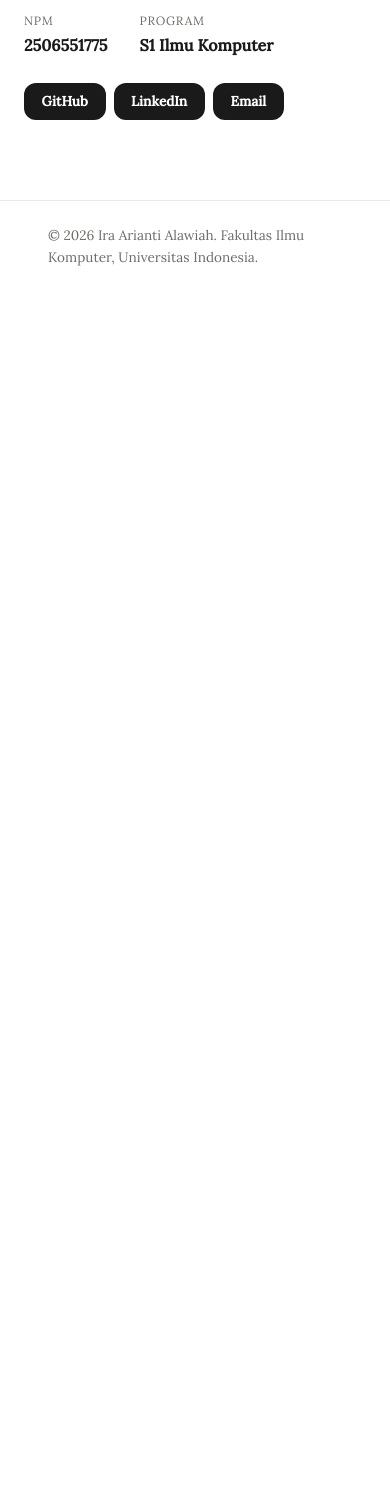
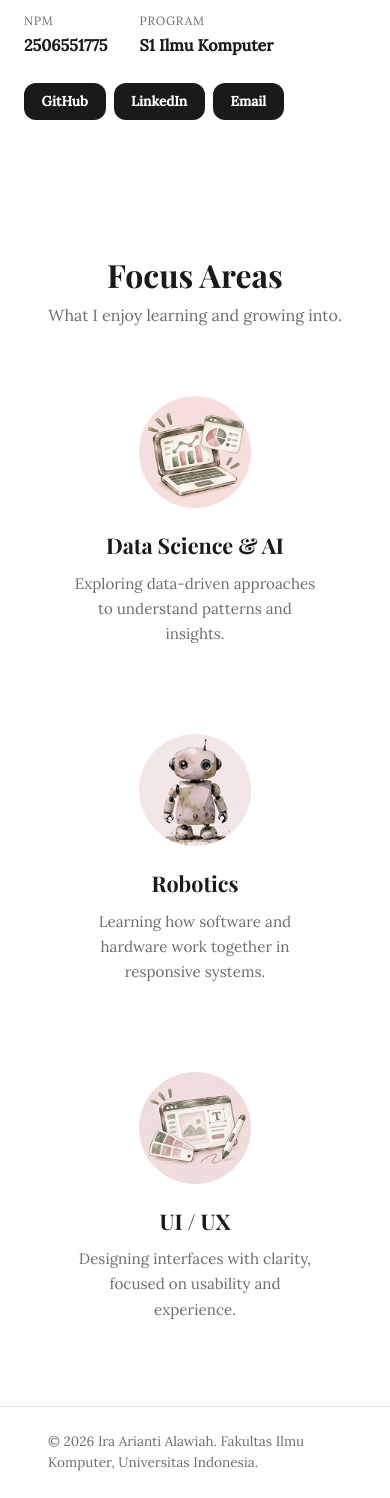
Before and after one commit to raa-arianti/myportofolio, a Django app: page / in a window 390 px wide. Shown: the part 676-2174 px from the top of the page. Before the commit the page ends 942 px from the top, so only its background shows below. Run offline with Django 5.2, Linux system fonts and the light colour scheme.

Commit message:
feat: add Focus Areas section with responsive grid and hover states

```diff
--- a/static/css/style.css
+++ b/static/css/style.css
@@ -193,6 +193,119 @@ h1, h2, h3, .brand {
     border-top: 1px solid var(--line);
 }
 
+/* ==========================================================================
+   FOCUS AREAS
+   Section baru untuk Individual Assignment 1.
+   Tiga bidang yang sedang saya pelajari, ditulis sebagai daftar <ul>
+   karena ketiganya item sejajar - bukan konten yang berdiri sendiri.
+   Layout: CSS Grid tiga kolom sama lebar.
+   ========================================================================== */
+
+.focus {
+    padding: 5rem 0;
+}
+
+/* --- Kepala section: judul + subjudul, rata tengah.
+       Nama kelasnya sengaja generik (.section-head, bukan .focus-head)
+       supaya bisa dipakai ulang oleh section "Recent Work" nanti. --- */
+.section-head {
+    max-width: 540px;
+    margin: 0 auto 3.5rem;
+    text-align: center;
+}
+
+.section-head h2 {
+    font-size: clamp(2rem, 4vw, 2.6rem);
+    line-height: 1.2;
+    margin-bottom: 0.5rem;
+}
+
+.section-sub {
+    color: var(--text-muted);
+}
+
+/* --- Grid tiga kolom sama lebar --- */
+.focus-grid {
+    list-style: none;                     /* hapus bullet bawaan <ul> */
+    display: grid;
+    grid-template-columns: repeat(3, 1fr);
+    gap: 2.5rem;
+}
+
+/* --- Satu kartu focus area --- */
+.focus-card {
+    padding: 1.75rem 1rem;
+    text-align: center;
+    border-radius: var(--radius);
+    transition: transform 0.25s ease, box-shadow 0.25s ease;
+}
+
+/* Kartu terangkat sedikit saat disentuh kursor, dengan bayangan
+   bernuansa rose supaya menyatu dengan palet halaman. */
+.focus-card:hover {
+    transform: translateY(-6px);
+    box-shadow: 0 12px 28px rgba(160, 90, 118, 0.12);
+}
+
+/* --- Ikon.
+       Lingkaran pink sudah menyatu di dalam berkas PNG-nya,
+       jadi di sini cukup mengatur ukuran - tidak perlu border-radius. --- */
+.focus-icon {
+    display: block;
+    width: 132px;
+    height: 132px;
+    margin: 0 auto 1.25rem;
+    object-fit: contain;
+    transition: transform 0.25s ease;
+}
+
+.focus-card:hover .focus-icon {
+    transform: scale(1.06);
+}
+
+/* --- Teks kartu --- */
+.focus-card h3 {
+    font-size: 1.35rem;
+    margin-bottom: 0.5rem;
+}
+
+.focus-card p {
+    max-width: 26ch;        /* jaga deskripsi tetap sekitar 2 baris, seperti di design */
+    margin: 0 auto;
+    color: var(--text-muted);
+    font-size: 0.95rem;
+    line-height: 1.65;
+}
+
+/* ==========================================================================
+   RESPONSIF - TABLET
+   Grid tiga kolom mulai terlalu sempit di bawah ~820px: tiap kolom hanya
+   tersisa sekitar 170px sementara ikonnya sendiri sudah 132px, sehingga
+   deskripsi pecah menjadi banyak baris pendek. Karena itu grid langsung
+   diturunkan menjadi satu kolom, bukan dua - tiga item ganjil akan
+   menyisakan satu kartu menggantung kalau dipaksa dua kolom.
+   ========================================================================== */
+
+@media (max-width: 820px) {
+    .focus {
+        padding: 3.5rem 0;
+    }
+
+    .section-head {
+        margin-bottom: 2.5rem;
+    }
+
+    .focus-grid {
+        grid-template-columns: 1fr;
+        gap: 2rem;
+    }
+
+    .focus-icon {
+        width: 112px;
+        height: 112px;
+    }
+}
+
 @media (max-width: 600px) {
     .hero-grid {
         grid-template-columns: 1fr;
@@ -210,3 +323,24 @@ h1, h2, h3, .brand {
         justify-content: flex-start;
     }
 }
+
+/* ==========================================================================
+   AKSESIBILITAS
+   Sebagian pengguna mengaktifkan setelan "kurangi animasi" di sistem operasi
+   karena gerakan berlebih dapat memicu pusing atau mual. Media query ini
+   menghormati setelan tersebut dengan mematikan seluruh transisi dan
+   pergerakan hover, tanpa menghilangkan fungsinya.
+   ========================================================================== */
+
+@media (prefers-reduced-motion: reduce) {
+    .focus-card,
+    .focus-icon,
+    .social-link {
+        transition: none;
+    }
+
+    .focus-card:hover,
+    .focus-card:hover .focus-icon {
+        transform: none;
+    }
+}
--- a/templates/index.html
+++ b/templates/index.html
@@ -64,6 +64,40 @@
 
             </div>
         </section>
+        <section class="focus" id="focus">
+            <div class="container">
+
+                <header class="section-head">
+                    <h2>Focus Areas</h2>
+                    <p class="section-sub">What I enjoy learning and growing into.</p>
+                </header>
+
+                <ul class="focus-grid">
+
+                    <li class="focus-card">
+                        <img class="focus-icon" src="/static/img/icons/ellipse-datscie.png"
+                             alt="Illustration of a laptop showing charts and data">
+                        <h3>Data Science &amp; AI</h3>
+                        <p>Exploring data-driven approaches to understand patterns and insights.</p>
+                    </li>
+
+                    <li class="focus-card">
+                        <img class="focus-icon" src="/static/img/icons/ellipse-robo.png"
+                             alt="Illustration of a small robot">
+                        <h3>Robotics</h3>
+                        <p>Learning how software and hardware work together in responsive systems.</p>
+                    </li>
+
+                    <li class="focus-card">
+                        <img class="focus-icon" src="/static/img/icons/ellipse-uiux.png"
+                             alt="Illustration of user interface wireframes">
+                        <h3>UI / UX</h3>
+                        <p>Designing interfaces with clarity, focused on usability and experience.</p>
+                    </li>
+
+                </ul>
+            </div>
+        </section>
     </main>
 
     <footer class="site-footer">
```
